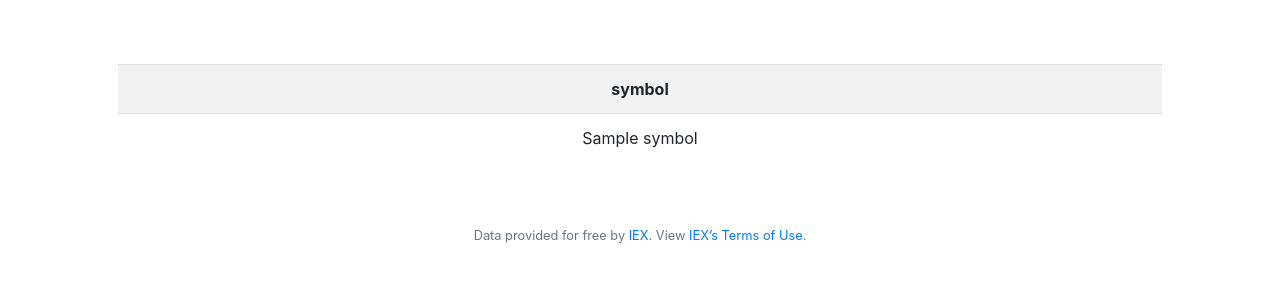
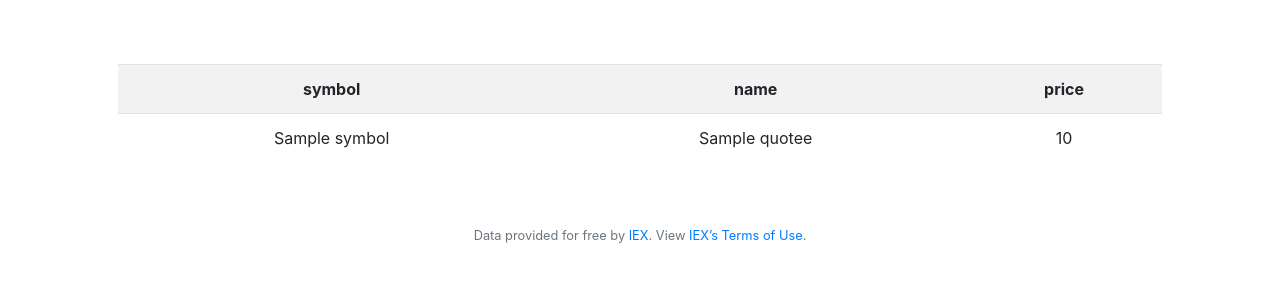
Before and after one commit to aminedachir/Finnace.solutions, a Python web app: template templates/quotee.html in a window 1280 px wide. Shown: the part 76-376 px from the top of the page. Run offline with Jinja, Linux system fonts and the light colour scheme; the template is opened without the code that fills it: most values are stand-ins (such as "Sample title", 1, 10 or a date in 2020); some libraries are stand-ins or nearby versions.

Commit message:
add quotee.html

```diff
--- a/application.py
+++ b/application.py
@@ -127,13 +127,15 @@ def logout():
 @login_required
 def quote():
     if request.method == 'POST':
-        quotee = request.form.get("symbol")
+        quotee = lookup(request.form.get("symbol"))
 
         if quotee = None:
             return ("Invalid")
         else:
             return render_template("quotee.html", quotee=quotee)
 
+    else:
+        return render_template("quote.html")
 
 @app.route("/sell", methods=["GET", "POST"])
 @login_required
--- a/templates/quotee.html
+++ b/templates/quotee.html
@@ -10,9 +10,13 @@
         <table class="table table-striped">
             <tr>
                 <th>symbol</th>
+                <th>name</th>
+                <th>price</th>
             </tr>
             <tr>
                 <td>{{quotee["symbol"]}}</td>
+                <td>{{quotee["name"]}}</td>
+                <td>{{quotee["price"]}}</td>
             </tr>
         </table>
     </p>
```
